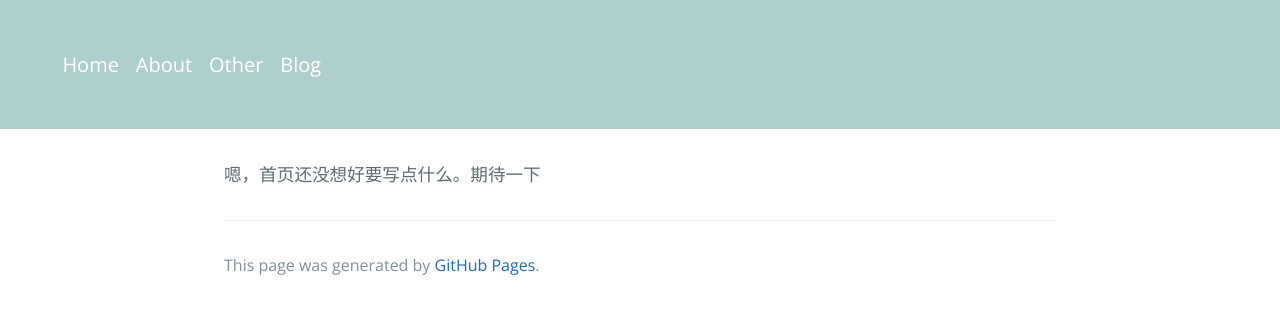
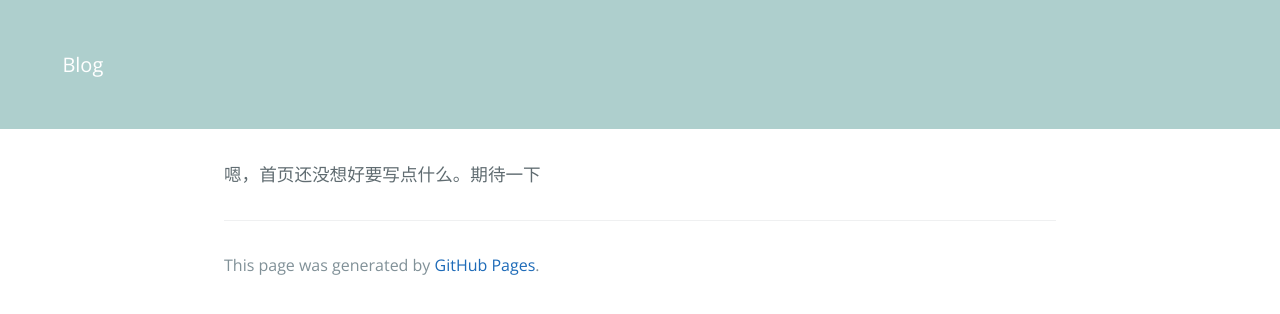
Before and after one commit to display-b/display-b.github.io, a Jekyll site: the page built from index.html, in a window 1280 px wide. Shown: the top 314 px of the page. Built offline with Jekyll 4.4.1, drawn with Linux system fonts in a browser that asks for light colours.

Commit message:
隐藏多余的页面先

```diff
--- a/_layouts/default.html
+++ b/_layouts/default.html
@@ -13,9 +13,9 @@
     <section class="page-header">
       <nav>
 		<ul>
-    		<li><a href="/">Home</a></li>
+    		<!-- <li><a href="/">Home</a></li>
         	<li><a href="/about">About</a></li>
-    		<li><a href="/other">Other</a></li>
+    		<li><a href="/other">Other</a></li> -->
     		<li><a href="/blog">Blog</a></li>
 		</ul>
 	  </nav>
```
